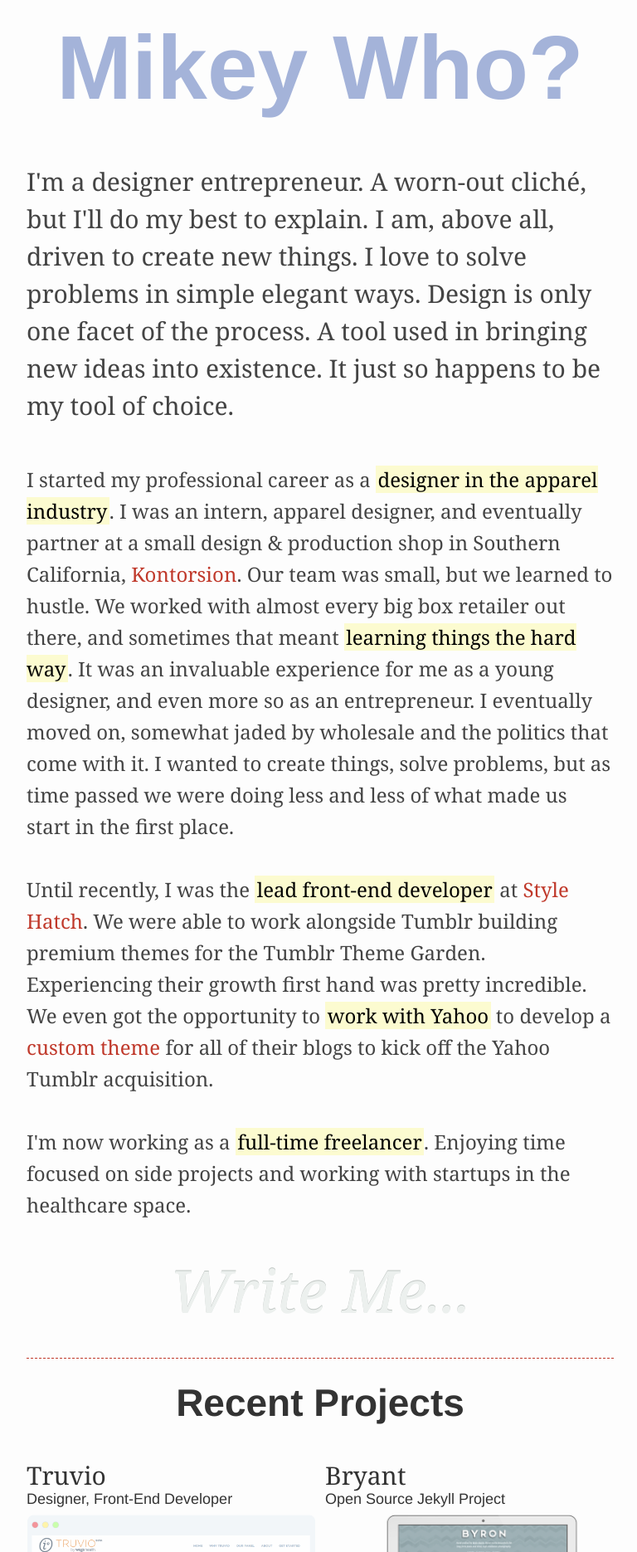
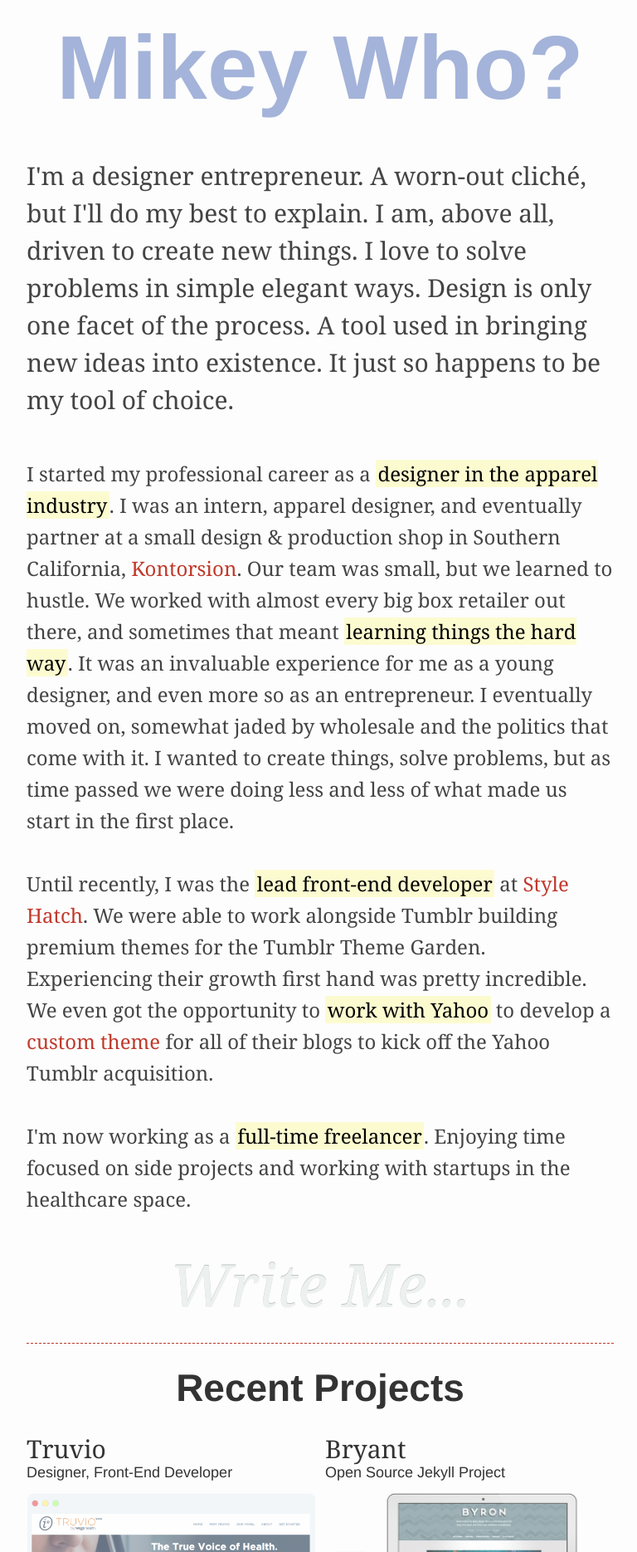
Before and after one commit to mukealicious/mukealicious.github.io, a Jekyll site: the page built from info.html, in a window 1280 px wide. Shown: the part 384-2254 px from the top of the page at 83% size, without its empty margins (254-1022 px from the left). Built offline with Jekyll 4.4.1, drawn with Linux system fonts in a browser that asks for light colours; some web fonts are replaced; Markdown is read by kramdown in place of the engine named in the settings.

Commit message:
Tweak vertical rhythm and spacing

```diff
--- a/sass/_base.scss
+++ b/sass/_base.scss
@@ -35,7 +35,7 @@
 /* Sizing */
 
 h1, h2, h3, h4 {
-  margin-bottom: 0.5em;
+  margin-bottom: 0.2em;
 }
 
 h1 { @include adjust-font-size-to(75px); font-family: $title; font-weight: 900; line-height: 1.1;}
--- a/sass/screen.scss
+++ b/sass/screen.scss
@@ -209,8 +209,9 @@
     font-style: normal;
   }
   img{
+    @include transition-duration(0.2s);
     opacity: 0.66;
-    @include transition-duration(0.2s);
+    margin-top: 0.25em;
     &:hover {
       opacity: 1;
     }
--- a/stylesheets/screen.css
+++ b/stylesheets/screen.css
@@ -86,7 +86,7 @@
 /* Sizing */
 /* line 37, ../sass/_base.scss */
 h1, h2, h3, h4 {
-  margin-bottom: 0.5em;
+  margin-bottom: 0.2em;
 }
 
 /* line 41, ../sass/_base.scss */
@@ -708,7 +708,7 @@
 -------------------------------------------------------------------- */
 /* line 105, ../sass/screen.scss */
 .poster-print {
-  background: url('/images/paper-clip.jpg?1376898999') center center no-repeat;
+  background: url('/images/paper-clip.jpg?1376902425') center center no-repeat;
   background-size: 100%;
   margin-bottom: 1em;
   width: 100%;
@@ -789,7 +789,7 @@
 }
 /* line 160, ../sass/screen.scss */
 .bio div.mikey-image {
-  background: url('/images/mikeyface.png?1376899010') center center no-repeat;
+  background: url('/images/mikeyface.png?1376902425') center center no-repeat;
   -webkit-animation: bg-colorz 60s infinite;
   -moz-animation: bg-colorz 60s infinite;
   -o-animation: bg-colorz 60s infinite;
@@ -863,13 +863,14 @@
 }
 /* line 211, ../sass/screen.scss */
 .project img {
-  opacity: 0.66;
   -webkit-transition-duration: 0.2s;
   -moz-transition-duration: 0.2s;
   -o-transition-duration: 0.2s;
   transition-duration: 0.2s;
+  opacity: 0.66;
+  margin-top: 0.25em;
 }
-/* line 214, ../sass/screen.scss */
+/* line 215, ../sass/screen.scss */
 .project img:hover {
   opacity: 1;
 }
@@ -878,12 +879,12 @@
    Writing
 -------------------------------------------------------------------- */
 /* Post */
-/* line 226, ../sass/screen.scss */
+/* line 227, ../sass/screen.scss */
 article.short.post {
   border-bottom: 1px dashed #c0392b;
 }
 
-/* line 230, ../sass/screen.scss */
+/* line 231, ../sass/screen.scss */
 h1.post-title {
   -webkit-animation: colorz 60s infinite;
   -moz-animation: colorz 60s infinite;
@@ -893,7 +894,7 @@
   margin-top: 0.075em;
 }
 
-/* line 237, ../sass/screen.scss */
+/* line 238, ../sass/screen.scss */
 span.timestamp {
   display: block;
   text-align: center;
@@ -910,41 +911,41 @@
   margin: 1em auto 1em auto;
 }
 
-/* line 246, ../sass/screen.scss */
+/* line 247, ../sass/screen.scss */
 img.post-image {
   margin-top: 0.79167em;
 }
 
-/* line 250, ../sass/screen.scss */
+/* line 251, ../sass/screen.scss */
 div.post-content {
   margin-top: 1.58333em;
   margin-bottom: 3.16667em;
 }
-/* line 253, ../sass/screen.scss */
+/* line 254, ../sass/screen.scss */
 div.post-content ul {
   font-size: 1.08333em;
   line-height: 1.46154em;
 }
 
 /* Previous Posts */
-/* line 260, ../sass/screen.scss */
+/* line 261, ../sass/screen.scss */
 div.more-posts h3 {
   text-align: center;
   margin-bottom: 1em;
 }
 
-/* line 266, ../sass/screen.scss */
+/* line 267, ../sass/screen.scss */
 ul.recent-posts a {
   -webkit-transition-duration: 0;
   -moz-transition-duration: 0;
   -o-transition-duration: 0;
   transition-duration: 0;
 }
-/* line 268, ../sass/screen.scss */
+/* line 269, ../sass/screen.scss */
 ul.recent-posts a:hover {
   color: #333333;
 }
-/* line 272, ../sass/screen.scss */
+/* line 273, ../sass/screen.scss */
 ul.recent-posts li {
   display: block;
   clear: both;
@@ -955,7 +956,7 @@
   border-bottom: 1px solid #ecf0ee;
   padding: 0.25em 0;
 }
-/* line 279, ../sass/screen.scss */
+/* line 280, ../sass/screen.scss */
 ul.recent-posts li:hover {
   background: #f6e8e7;
   color: #333333;
@@ -963,14 +964,14 @@
   padding-right: 1em;
 }
 
-/* line 288, ../sass/screen.scss */
+/* line 289, ../sass/screen.scss */
 span.title {
   float: left;
   font-family: "freight-sans-pro", "HelveticaNeue-Light", "Helvetica Neue Light", "Helvetica Neue", Helvetica, Arial, "Lucida Grande", sans-serif;
   font-weight: 600;
 }
 
-/* line 293, ../sass/screen.scss */
+/* line 294, ../sass/screen.scss */
 span.date {
   float: right;
   font-size: 0.75em;
@@ -982,7 +983,7 @@
    Misc
 -------------------------------------------------------------------- */
 /* Type Elements */
-/* line 306, ../sass/screen.scss */
+/* line 307, ../sass/screen.scss */
 h1.alpha {
   margin-bottom: 0.79167em;
   text-align: center;
@@ -990,23 +991,23 @@
   text-shadow: #bfc5c2 0px -1px 0;
 }
 
-/* line 314, ../sass/screen.scss */
+/* line 315, ../sass/screen.scss */
 blockquote {
   background: rgba(137, 253, 194, 0.3);
 }
-/* line 316, ../sass/screen.scss */
+/* line 317, ../sass/screen.scss */
 blockquote p {
   color: #666666;
   font-style: italic;
   padding: 0.25em 0 0.25em 1.5em;
 }
 
-/* line 323, ../sass/screen.scss */
+/* line 324, ../sass/screen.scss */
 article ul {
   margin-bottom: 1.58333em;
 }
 
-/* line 327, ../sass/screen.scss */
+/* line 328, ../sass/screen.scss */
 code {
   display: block;
   background: #666666;
@@ -1031,18 +1032,18 @@
 }
 /* < 875px */
 @media screen and (max-width: 875px) {
-  /* line 359, ../sass/screen.scss */
+  /* line 360, ../sass/screen.scss */
   .container {
     max-width: 24em;
   }
 
-  /* line 362, ../sass/screen.scss */
+  /* line 363, ../sass/screen.scss */
   img#logo {
     position: inherit;
     margin-bottom: 0.25em;
   }
 
-  /* line 367, ../sass/screen.scss */
+  /* line 368, ../sass/screen.scss */
   .project {
     width: 100%;
     float: right;
@@ -1052,18 +1053,18 @@
     margin: 1.25em 0;
     text-align: center;
   }
-  /* line 372, ../sass/screen.scss */
+  /* line 373, ../sass/screen.scss */
   .project img {
     opacity: 1;
   }
 
-  /* line 377, ../sass/screen.scss */
+  /* line 378, ../sass/screen.scss */
   span.date, span.title {
     float: left;
     clear: both;
   }
 
-  /* line 381, ../sass/screen.scss */
+  /* line 382, ../sass/screen.scss */
   span.date {
     margin-top: -0.75em;
   }
@@ -1076,12 +1077,12 @@
     line-height: 1.5em;
   }
 
-  /* line 392, ../sass/screen.scss */
+  /* line 393, ../sass/screen.scss */
   .container {
     padding: 0 0.75em;
   }
 
-  /* line 395, ../sass/screen.scss */
+  /* line 396, ../sass/screen.scss */
   h1 {
     font-size: 200%;
   }
```
Also changed, not shown: stylesheets/demo.css (+32 -31 lines).
